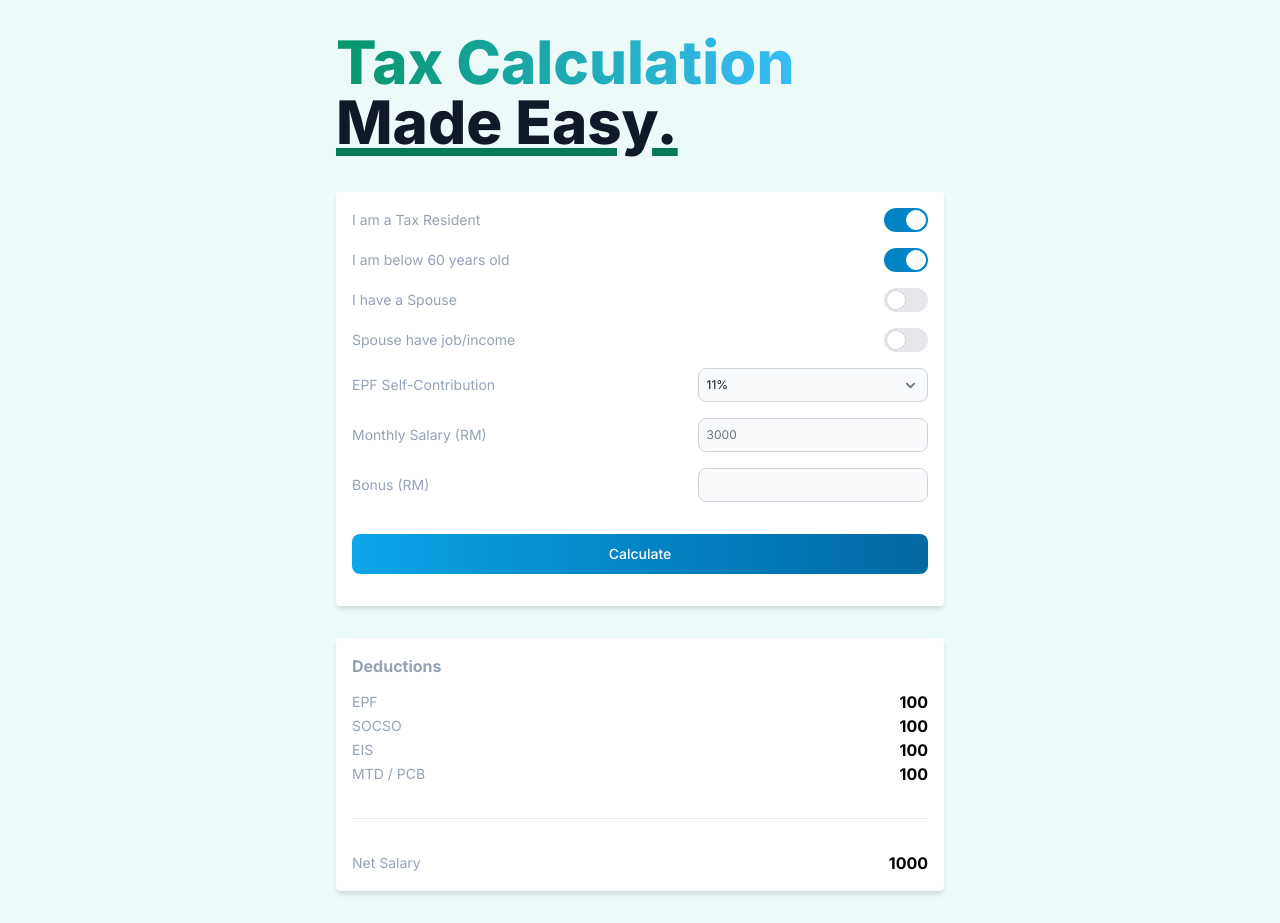
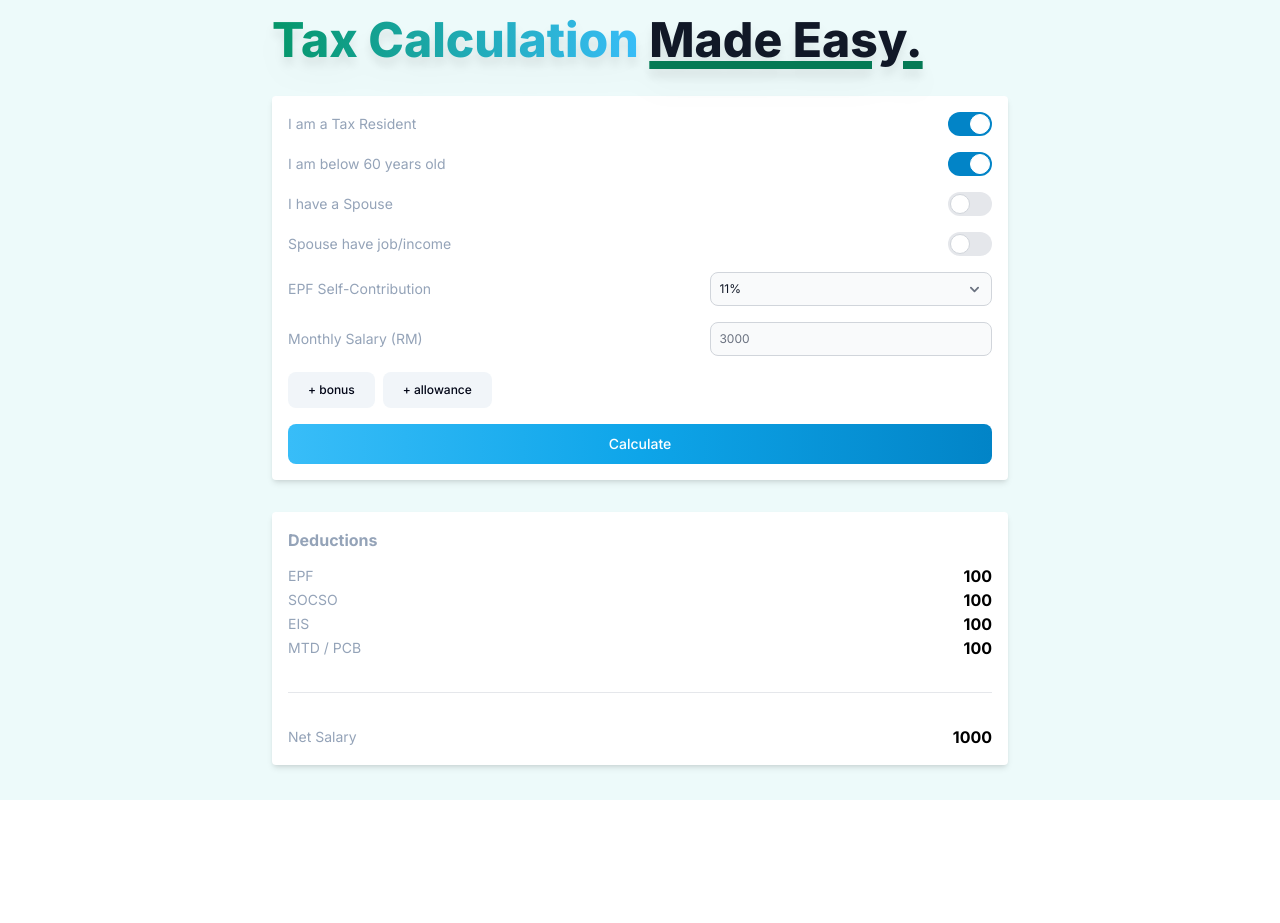
Before and after one commit to sagorzaii/berapa-calculator, a Next.js app: page / in a window 1280 px wide. After the commit the page ends 800 px from the top, so only its background shows below. Built offline with nearby package versions, Linux system fonts and the light colour scheme.

Commit message:
update ui

```diff
--- a/src/app/globals.css
+++ b/src/app/globals.css
@@ -2,8 +2,69 @@
 @tailwind components;
 @tailwind utilities;
 
-body {
-  width: 100%;
-  height: 100%;
+/*
+  1. Use a more-intuitive box-sizing model.
+*/
+*,
+*::before,
+*::after {
   box-sizing: border-box;
 }
+/*
+  2. Remove default margin
+*/
+* {
+  margin: 0;
+}
+html,
+body {
+  height: 100%;
+}
+/*
+  Typographic tweaks!
+  3. Add accessible line-height
+  4. Improve text rendering
+*/
+body {
+  line-height: 1.5;
+  -webkit-font-smoothing: antialiased;
+}
+/*
+  5. Improve media defaults
+*/
+img,
+picture,
+video,
+canvas,
+svg {
+  display: block;
+  max-width: 100%;
+}
+/*
+  6. Remove built-in form typography styles
+*/
+input,
+button,
+textarea,
+select {
+  font: inherit;
+}
+/*
+  7. Avoid text overflows
+*/
+p,
+h1,
+h2,
+h3,
+h4,
+h5,
+h6 {
+  overflow-wrap: break-word;
+}
+/*
+  8. Create a root stacking context
+*/
+#root,
+#__next {
+  isolation: isolate;
+}
--- a/src/app/page.tsx
+++ b/src/app/page.tsx
@@ -5,9 +5,9 @@ import Summary from "@/modules/Summary";
 
 export default function Home() {
   return (
-    <main className="w-full bg-teal-50">
-      <div className="w-full max-w-2xl m-auto p-8">
-        <h1 className="mb-10 text-3xl font-extrabold text-gray-900 dark:text-white md:text-5xl lg:text-6xl">
+    <main className="w-full h-full bg-teal-50 overflow-auto">
+      <div className="w-full max-w-3xl mx-auto p-4 flex flex-col gap-8">
+        <h1 className="text-3xl font-extrabold text-gray-900 dark:text-white md:text-4xl lg:text-5xl drop-shadow-xl">
           <span className="text-transparent bg-clip-text bg-gradient-to-r from-emerald-600 to-sky-400">
             Tax Calculation
           </span>{" "}
--- a/src/modules/Salary.tsx
+++ b/src/modules/Salary.tsx
@@ -1,4 +1,17 @@
+import { useState } from "react";
+
 const Salary = () => {
+  const [showBonus, setShowBonus] = useState(false);
+  const [showAllowance, setShowAllowance] = useState(false);
+
+  const handleToggleBonus = () => {
+    setShowBonus((prev) => !prev);
+  };
+
+  const handleToggleAllowance = () => {
+    setShowAllowance((prev) => !prev);
+  };
+
   const handleToggleClick = (e: React.MouseEvent<HTMLInputElement>) => {
     switch ((e.target as HTMLInputElement)?.name) {
       case "taxResident":
@@ -25,7 +38,7 @@ const Salary = () => {
                 className="sr-only peer"
                 onClick={handleToggleClick}
               />
-              <div className="relative w-11 h-6 bg-gray-200 peer-focus:outline-none peer-focus:ring-4 peer-focus:ring-sky-400 dark:peer-focus:ring-sky-800 rounded-full peer dark:bg-gray-700 peer-checked:after:translate-x-full rtl:peer-checked:after:-translate-x-full peer-checked:after:border-white after:content-[''] after:absolute after:top-[2px] after:start-[2px] after:bg-white after:border-gray-300 after:border after:rounded-full after:h-5 after:w-5 after:transition-all dark:border-gray-600 peer-checked:bg-sky-600"></div>
+              <div className="relative w-11 h-6 bg-gray-200 rounded-full peer peer-checked:after:translate-x-full rtl:peer-checked:after:-translate-x-full peer-checked:after:border-white after:content-[''] after:absolute after:top-[2px] after:start-[2px] after:bg-white after:border-gray-300 after:border after:rounded-full after:h-5 after:w-5 after:transition-all dark:border-gray-600 peer-checked:bg-sky-600"></div>
             </label>
           </div>
 
@@ -41,7 +54,7 @@ const Salary = () => {
                 className="sr-only peer"
                 onClick={handleToggleClick}
               />
-              <div className="relative w-11 h-6 bg-gray-200 peer-focus:outline-none peer-focus:ring-4 peer-focus:ring-sky-400 dark:peer-focus:ring-sky-800 rounded-full peer dark:bg-gray-700 peer-checked:after:translate-x-full rtl:peer-checked:after:-translate-x-full peer-checked:after:border-white after:content-[''] after:absolute after:top-[2px] after:start-[2px] after:bg-white after:border-gray-300 after:border after:rounded-full after:h-5 after:w-5 after:transition-all dark:border-gray-600 peer-checked:bg-sky-600"></div>
+              <div className="relative w-11 h-6 bg-gray-200 rounded-full peer peer-checked:after:translate-x-full rtl:peer-checked:after:-translate-x-full peer-checked:after:border-white after:content-[''] after:absolute after:top-[2px] after:start-[2px] after:bg-white after:border-gray-300 after:border after:rounded-full after:h-5 after:w-5 after:transition-all dark:border-gray-600 peer-checked:bg-sky-600"></div>
             </label>
           </div>
 
@@ -56,7 +69,7 @@ const Salary = () => {
                 className="sr-only peer"
                 onClick={handleToggleClick}
               />
-              <div className="relative w-11 h-6 bg-gray-200 peer-focus:outline-none peer-focus:ring-4 peer-focus:ring-sky-400 dark:peer-focus:ring-sky-800 rounded-full peer dark:bg-gray-700 peer-checked:after:translate-x-full rtl:peer-checked:after:-translate-x-full peer-checked:after:border-white after:content-[''] after:absolute after:top-[2px] after:start-[2px] after:bg-white after:border-gray-300 after:border after:rounded-full after:h-5 after:w-5 after:transition-all dark:border-gray-600 peer-checked:bg-sky-600"></div>
+              <div className="relative w-11 h-6 bg-gray-200 rounded-full peer peer-checked:after:translate-x-full rtl:peer-checked:after:-translate-x-full peer-checked:after:border-white after:content-[''] after:absolute after:top-[2px] after:start-[2px] after:bg-white after:border-gray-300 after:border after:rounded-full after:h-5 after:w-5 after:transition-all dark:border-gray-600 peer-checked:bg-sky-600"></div>
             </label>
           </div>
 
@@ -71,7 +84,7 @@ const Salary = () => {
                 className="sr-only peer"
                 onClick={handleToggleClick}
               />
-              <div className="relative w-11 h-6 bg-gray-200 peer-focus:outline-none peer-focus:ring-4 peer-focus:ring-sky-400 dark:peer-focus:ring-sky-800 rounded-full peer dark:bg-gray-700 peer-checked:after:translate-x-full rtl:peer-checked:after:-translate-x-full peer-checked:after:border-white after:content-[''] after:absolute after:top-[2px] after:start-[2px] after:bg-white after:border-gray-300 after:border after:rounded-full after:h-5 after:w-5 after:transition-all dark:border-gray-600 peer-checked:bg-sky-600"></div>
+              <div className="relative w-11 h-6 bg-gray-200 rounded-full peer peer-checked:after:translate-x-full rtl:peer-checked:after:-translate-x-full peer-checked:after:border-white after:content-[''] after:absolute after:top-[2px] after:start-[2px] after:bg-white after:border-gray-300 after:border after:rounded-full after:h-5 after:w-5 after:transition-all dark:border-gray-600 peer-checked:bg-sky-600"></div>
             </label>
           </div>
 
@@ -104,6 +117,7 @@ const Salary = () => {
             />
           </div>
 
+          {showBonus && (
             <div className="mb-4 flex items-center gap-4 justify-between">
               <p className="text-sm text-slate-400">Bonus (RM)</p>
 
@@ -114,11 +128,43 @@ const Salary = () => {
                 className="block w-2/5 p-2 text-gray-900 border border-gray-300 rounded-lg bg-gray-50 text-xs focus:ring-sky-500 focus:border-sky-500 dark:bg-gray-700 dark:border-gray-600 dark:placeholder-gray-400 dark:text-white dark:focus:ring-sky-500 dark:focus:border-sky-500"
               />
             </div>
+          )}
+
+          {showAllowance && (
+            <div className="mb-4 flex items-center gap-4 justify-between">
+              <p className="text-sm text-slate-400">Allowance (RM)</p>
+
+              <input
+                type="number"
+                id="allowance"
+                name="allowance"
+                className="block w-2/5 p-2 text-gray-900 border border-gray-300 rounded-lg bg-gray-50 text-xs focus:ring-sky-500 focus:border-sky-500 dark:bg-gray-700 dark:border-gray-600 dark:placeholder-gray-400 dark:text-white dark:focus:ring-sky-500 dark:focus:border-sky-500"
+              />
+            </div>
+          )}
+
+          <div className="flex">
+            <button
+              type="button"
+              className="text-slate-950 bg-slate-100 hover:bg-slate-200 font-medium rounded-lg text-xs px-5 py-2.5 text-center inline-flex items-center me-2"
+              onClick={handleToggleBonus}
+            >
+              {showBonus ? "- bonus" : "+ bonus"}
+            </button>
+
+            <button
+              type="button"
+              className="text-slate-950 bg-slate-100 hover:bg-slate-200 font-medium rounded-lg text-xs px-5 py-2.5 text-center inline-flex items-center me-2"
+              onClick={handleToggleAllowance}
+            >
+              {showAllowance ? "- allowance" : "+ allowance"}
+            </button>
+          </div>
         </div>
 
         <button
           type="button"
-          className="w-full text-white bg-gradient-to-r from-sky-500 via-sky-600 to-sky-700 hover:bg-gradient-to-br focus:ring-4 focus:outline-none focus:ring-sky-300 dark:focus:ring-sky-800 font-medium rounded-lg text-sm px-5 py-2.5 text-center me-2 mb-4"
+          className="w-full text-white bg-gradient-to-r from-sky-400 via-sky-500 to-sky-600 hover:bg-gradient-to-br focus:ring-4 focus:outline-none focus:ring-sky-300 dark:focus:ring-sky-800 font-medium rounded-lg text-sm px-5 py-2.5 text-center me-2"
         >
           Calculate
         </button>
--- a/src/modules/Summary.tsx
+++ b/src/modules/Summary.tsx
@@ -1,6 +1,16 @@
+export type SummaryProps = {
+  epf: number;
+  socso: number;
+  eis: number;
+  mtd: number;
+  monthlySalary: number;
+  bonus: number;
+  allowance: number;
+};
+
 const Summary = () => {
   return (
-    <div className="w-full mt-8 p-4 bg-white shadow-md rounded">
+    <div className="w-full p-4 bg-white shadow-md rounded">
       <p className="mb-3 font-bold text-slate-400">Deductions</p>
 
       <ul>
```
Lines whose indentation alone changed are shown as unchanged.
